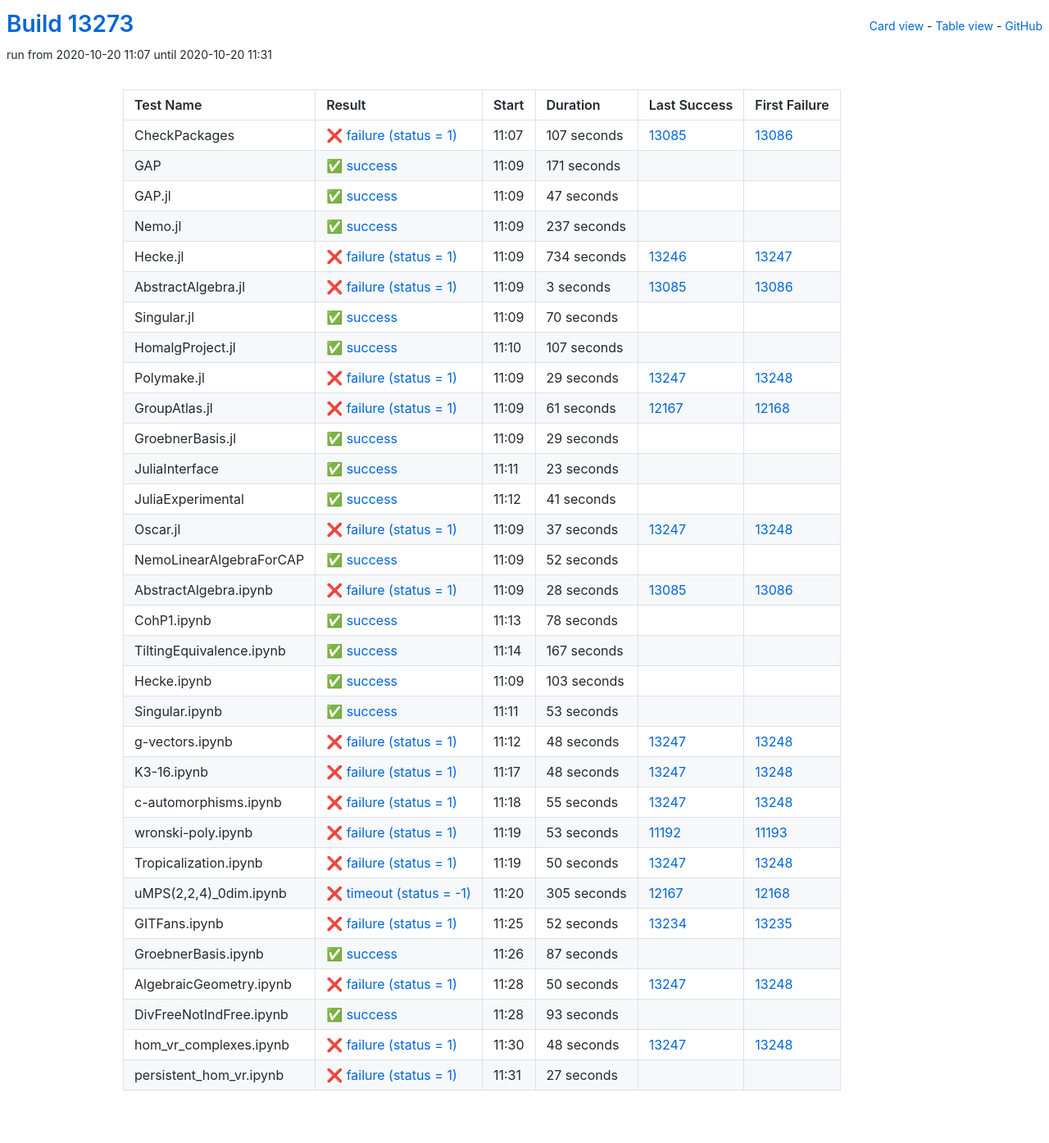
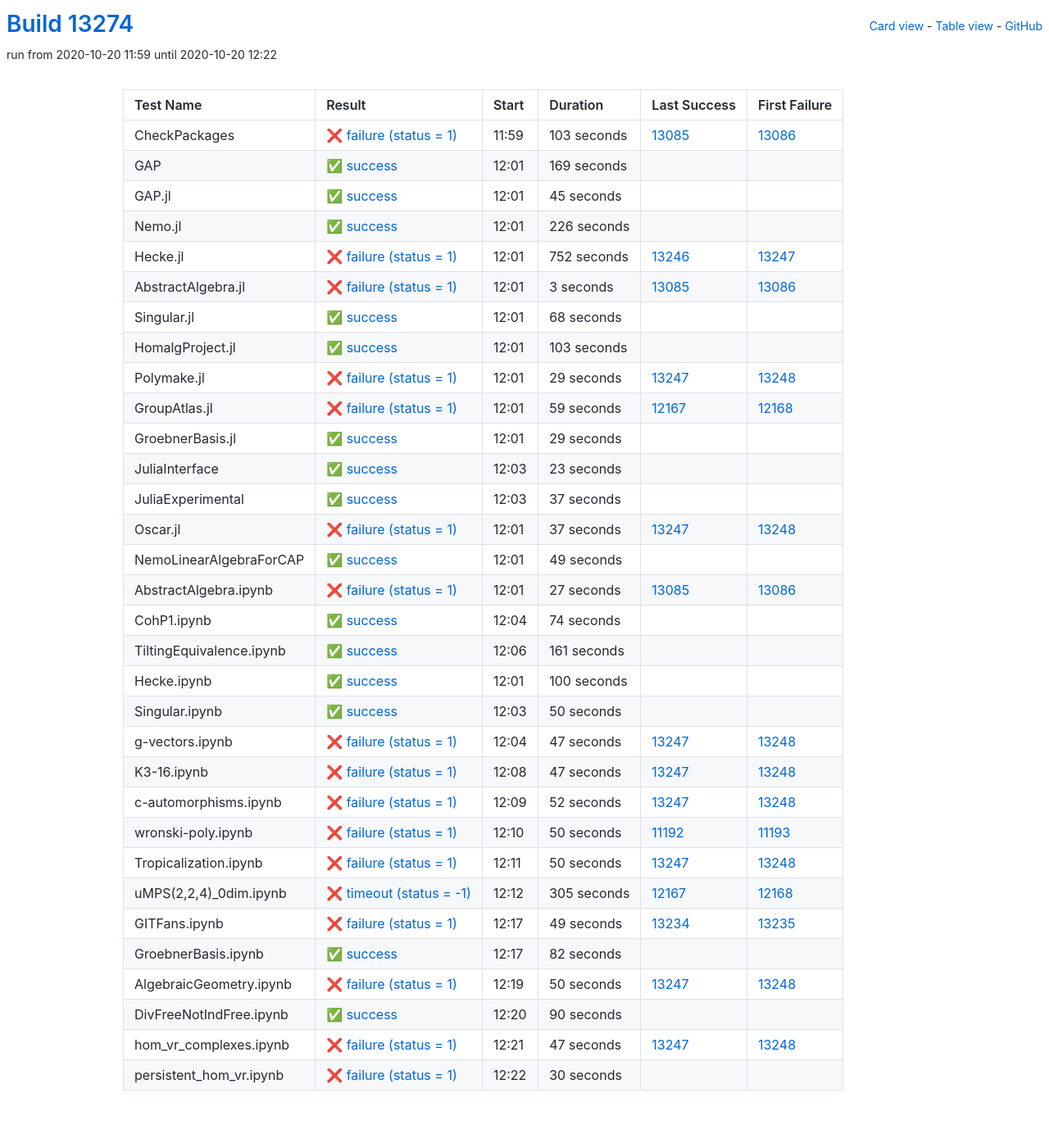
Before and after one commit to oscar-system/oscar-ci-status, a Jekyll site: the page built from table.html, in a window 1280 px wide. Shown: the whole page at 82% size. Built offline with Jekyll 4.4.1, drawn with Linux system fonts in a browser that asks for light colours.

Commit message:
Build #13274

```diff
--- a/_data/ci.yml
+++ b/_data/ci.yml
@@ -1,6 +1,6 @@
 ---
-build: 13273
-build_url: https://oscarci.mathematik.uni-kl.de/job/oscar/13273/
+build: 13274
+build_url: https://oscarci.mathematik.uni-kl.de/job/oscar/13274/
 job: oscar
 organization: oscar-system
 repo: oscar-ci-status
@@ -8,68 +8,68 @@
 tests:
 - name: CheckPackages
   id: checkpackages
-  log: https://oscarci.mathematik.uni-kl.de/job/oscar/13273/artifact/logs/build-13273/CheckPackages.log
-  start: 2020-10-20 11:07
+  log: https://oscarci.mathematik.uni-kl.de/job/oscar/13274/artifact/logs/build-13274/CheckPackages.log
+  start: 2020-10-20 11:59
   success: false
   exitcode: 1
   status: failure
-  duration: 107
+  duration: 103
   last_success: 13085
   last_success_url: https://oscarci.mathematik.uni-kl.de/job/oscar/13085/
   first_failure: 13086
   first_failure_url: https://oscarci.mathematik.uni-kl.de/job/oscar/13086/
 - name: GAP
   id: gap
-  log: https://oscarci.mathematik.uni-kl.de/job/oscar/13273/artifact/logs/build-13273/GAP.log
-  start: 2020-10-20 11:09
+  log: https://oscarci.mathematik.uni-kl.de/job/oscar/13274/artifact/logs/build-13274/GAP.log
+  start: 2020-10-20 12:01
   success: true
   exitcode: 0
   status: success
-  duration: 171
+  duration: 169
   last_success: false
   last_success_url:
   first_failure: false
   first_failure_url:
 - name: GAP.jl
   id: gap-jl
-  log: https://oscarci.mathematik.uni-kl.de/job/oscar/13273/artifact/logs/build-13273/GAP.jl.log
-  start: 2020-10-20 11:09
+  log: https://oscarci.mathematik.uni-kl.de/job/oscar/13274/artifact/logs/build-13274/GAP.jl.log
+  start: 2020-10-20 12:01
   success: true
   exitcode: 0
   status: success
-  duration: 47
+  duration: 45
   last_success: false
   last_success_url:
   first_failure: false
   first_failure_url:
 - name: Nemo.jl
   id: nemo-jl
-  log: https://oscarci.mathematik.uni-kl.de/job/oscar/13273/artifact/logs/build-13273/Nemo.jl.log
-  start: 2020-10-20 11:09
+  log: https://oscarci.mathematik.uni-kl.de/job/oscar/13274/artifact/logs/build-13274/Nemo.jl.log
+  start: 2020-10-20 12:01
   success: true
   exitcode: 0
   status: success
-  duration: 237
+  duration: 226
   last_success: false
   last_success_url:
   first_failure: false
   first_failure_url:
 - name: Hecke.jl
   id: hecke-jl
-  log: https://oscarci.mathematik.uni-kl.de/job/oscar/13273/artifact/logs/build-13273/Hecke.jl.log
-  start: 2020-10-20 11:09
+  log: https://oscarci.mathematik.uni-kl.de/job/oscar/13274/artifact/logs/build-13274/Hecke.jl.log
+  start: 2020-10-20 12:01
   success: false
   exitcode: 1
   status: failure
-  duration: 734
+  duration: 752
   last_success: 13246
   last_success_url: https://oscarci.mathematik.uni-kl.de/job/oscar/13246/
   first_failure: 13247
   first_failure_url: https://oscarci.mathematik.uni-kl.de/job/oscar/13247/
 - name: AbstractAlgebra.jl
   id: abstractalgebra-jl
-  log: https://oscarci.mathematik.uni-kl.de/job/oscar/13273/artifact/logs/build-13273/AbstractAlgebra.jl.log
-  start: 2020-10-20 11:09
+  log: https://oscarci.mathematik.uni-kl.de/job/oscar/13274/artifact/logs/build-13274/AbstractAlgebra.jl.log
+  start: 2020-10-20 12:01
   success: false
   exitcode: 1
   status: failure
@@ -80,32 +80,32 @@
   first_failure_url: https://oscarci.mathematik.uni-kl.de/job/oscar/13086/
 - name: Singular.jl
   id: singular-jl
-  log: https://oscarci.mathematik.uni-kl.de/job/oscar/13273/artifact/logs/build-13273/Singular.jl.log
-  start: 2020-10-20 11:09
+  log: https://oscarci.mathematik.uni-kl.de/job/oscar/13274/artifact/logs/build-13274/Singular.jl.log
+  start: 2020-10-20 12:01
   success: true
   exitcode: 0
   status: success
-  duration: 70
+  duration: 68
   last_success: false
   last_success_url:
   first_failure: false
   first_failure_url:
 - name: HomalgProject.jl
   id: homalgproject-jl
-  log: https://oscarci.mathematik.uni-kl.de/job/oscar/13273/artifact/logs/build-13273/HomalgProject.jl.log
-  start: 2020-10-20 11:10
+  log: https://oscarci.mathematik.uni-kl.de/job/oscar/13274/artifact/logs/build-13274/HomalgProject.jl.log
+  start: 2020-10-20 12:01
   success: true
   exitcode: 0
   status: success
-  duration: 107
+  duration: 103
   last_success: false
   last_success_url:
   first_failure: false
   first_failure_url:
 - name: Polymake.jl
   id: polymake-jl
-  log: https://oscarci.mathematik.uni-kl.de/job/oscar/13273/artifact/logs/build-13273/Polymake.jl.log
-  start: 2020-10-20 11:09
+  log: https://oscarci.mathematik.uni-kl.de/job/oscar/13274/artifact/logs/build-13274/Polymake.jl.log
+  start: 2020-10-20 12:01
   success: false
   exitcode: 1
   status: failure
@@ -116,20 +116,20 @@
   first_failure_url: https://oscarci.mathematik.uni-kl.de/job/oscar/13248/
 - name: GroupAtlas.jl
   id: groupatlas-jl
-  log: https://oscarci.mathematik.uni-kl.de/job/oscar/13273/artifact/logs/build-13273/GroupAtlas.jl.log
-  start: 2020-10-20 11:09
+  log: https://oscarci.mathematik.uni-kl.de/job/oscar/13274/artifact/logs/build-13274/GroupAtlas.jl.log
+  start: 2020-10-20 12:01
   success: false
   exitcode: 1
   status: failure
-  duration: 61
+  duration: 59
   last_success: 12167
   last_success_url: https://oscarci.mathematik.uni-kl.de/job/oscar/12167/
   first_failure: 12168
   first_failure_url: https://oscarci.mathematik.uni-kl.de/job/oscar/12168/
 - name: GroebnerBasis.jl
   id: groebnerbasis-jl
-  log: https://oscarci.mathematik.uni-kl.de/job/oscar/13273/artifact/logs/build-13273/GroebnerBasis.jl.log
-  start: 2020-10-20 11:09
+  log: https://oscarci.mathematik.uni-kl.de/job/oscar/13274/artifact/logs/build-13274/GroebnerBasis.jl.log
+  start: 2020-10-20 12:01
   success: true
   exitcode: 0
   status: success
@@ -140,8 +140,8 @@
   first_failure_url:
 - name: JuliaInterface
   id: juliainterface
-  log: https://oscarci.mathematik.uni-kl.de/job/oscar/13273/artifact/logs/build-13273/JuliaInterface.log
-  start: 2020-10-20 11:11
+  log: https://oscarci.mathematik.uni-kl.de/job/oscar/13274/artifact/logs/build-13274/JuliaInterface.log
+  start: 2020-10-20 12:03
   success: true
   exitcode: 0
   status: success
@@ -152,20 +152,20 @@
   first_failure_url:
 - name: JuliaExperimental
   id: juliaexperimental
-  log: https://oscarci.mathematik.uni-kl.de/job/oscar/13273/artifact/logs/build-13273/JuliaExperimental.log
-  start: 2020-10-20 11:12
+  log: https://oscarci.mathematik.uni-kl.de/job/oscar/13274/artifact/logs/build-13274/JuliaExperimental.log
+  start: 2020-10-20 12:03
   success: true
   exitcode: 0
   status: success
-  duration: 41
+  duration: 37
   last_success: false
   last_success_url:
   first_failure: false
   first_failure_url:
 - name: Oscar.jl
   id: oscar-jl
-  log: https://oscarci.mathematik.uni-kl.de/job/oscar/13273/artifact/logs/build-13273/Oscar.jl.log
-  start: 2020-10-20 11:09
+  log: https://oscarci.mathematik.uni-kl.de/job/oscar/13274/artifact/logs/build-13274/Oscar.jl.log
+  start: 2020-10-20 12:01
   success: false
   exitcode: 1
   status: failure
@@ -176,128 +176,128 @@
   first_failure_url: https://oscarci.mathematik.uni-kl.de/job/oscar/13248/
 - name: NemoLinearAlgebraForCAP
   id: nemolinearalgebraforcap
-  log: https://oscarci.mathematik.uni-kl.de/job/oscar/13273/artifact/logs/build-13273/NemoLinearAlgebraForCAP.log
-  start: 2020-10-20 11:09
+  log: https://oscarci.mathematik.uni-kl.de/job/oscar/13274/artifact/logs/build-13274/NemoLinearAlgebraForCAP.log
+  start: 2020-10-20 12:01
   success: true
   exitcode: 0
   status: success
-  duration: 52
+  duration: 49
   last_success: false
   last_success_url:
   first_failure: false
   first_failure_url:
 - name: AbstractAlgebra.ipynb
   id: abstractalgebra-ipynb
-  log: https://oscarci.mathematik.uni-kl.de/job/oscar/13273/artifact/logs/build-13273/AbstractAlgebra.ipynb.log
-  start: 2020-10-20 11:09
+  log: https://oscarci.mathematik.uni-kl.de/job/oscar/13274/artifact/logs/build-13274/AbstractAlgebra.ipynb.log
+  start: 2020-10-20 12:01
   success: false
   exitcode: 1
   status: failure
-  duration: 28
+  duration: 27
   last_success: 13085
   last_success_url: https://oscarci.mathematik.uni-kl.de/job/oscar/13085/
   first_failure: 13086
   first_failure_url: https://oscarci.mathematik.uni-kl.de/job/oscar/13086/
 - name: CohP1.ipynb
   id: cohp1-ipynb
-  log: https://oscarci.mathematik.uni-kl.de/job/oscar/13273/artifact/logs/build-13273/CohP1.ipynb.log
-  start: 2020-10-20 11:13
+  log: https://oscarci.mathematik.uni-kl.de/job/oscar/13274/artifact/logs/build-13274/CohP1.ipynb.log
+  start: 2020-10-20 12:04
   success: true
   exitcode: 0
   status: success
-  duration: 78
+  duration: 74
   last_success: false
   last_success_url:
   first_failure: false
   first_failure_url:
 - name: TiltingEquivalence.ipynb
   id: tiltingequivalence-ipynb
-  log: https://oscarci.mathematik.uni-kl.de/job/oscar/13273/artifact/logs/build-13273/TiltingEquivalence.ipynb.log
-  start: 2020-10-20 11:14
+  log: https://oscarci.mathematik.uni-kl.de/job/oscar/13274/artifact/logs/build-13274/TiltingEquivalence.ipynb.log
+  start: 2020-10-20 12:06
   success: true
   exitcode: 0
   status: success
-  duration: 167
+  duration: 161
   last_success: false
   last_success_url:
   first_failure: false
   first_failure_url:
 - name: Hecke.ipynb
   id: hecke-ipynb
-  log: https://oscarci.mathematik.uni-kl.de/job/oscar/13273/artifact/logs/build-13273/Hecke.ipynb.log
-  start: 2020-10-20 11:09
+  log: https://oscarci.mathematik.uni-kl.de/job/oscar/13274/artifact/logs/build-13274/Hecke.ipynb.log
+  start: 2020-10-20 12:01
   success: true
   exitcode: 0
   status: success
-  duration: 103
+  duration: 100
   last_success: false
   last_success_url:
   first_failure: false
   first_failure_url:
 - name: Singular.ipynb
   id: singular-ipynb
-  log: https://oscarci.mathematik.uni-kl.de/job/oscar/13273/artifact/logs/build-13273/Singular.ipynb.log
-  start: 2020-10-20 11:11
+  log: https://oscarci.mathematik.uni-kl.de/job/oscar/13274/artifact/logs/build-13274/Singular.ipynb.log
+  start: 2020-10-20 12:03
   success: true
   exitcode: 0
   status: success
-  duration: 53
+  duration: 50
   last_success: false
   last_success_url:
   first_failure: false
   first_failure_url:
 - name: g-vectors.ipynb
   id: g-vectors-ipynb
-  log: https://oscarci.mathematik.uni-kl.de/job/oscar/13273/artifact/logs/build-13273/g-vectors.ipynb.log
-  start: 2020-10-20 11:12
+  log: https://oscarci.mathematik.uni-kl.de/job/oscar/13274/artifact/logs/build-13274/g-vectors.ipynb.log
+  start: 2020-10-20 12:04
   success: false
   exitcode: 1
   status: failure
-  duration: 48
+  duration: 47
   last_success: 13247
   last_success_url: https://oscarci.mathematik.uni-kl.de/job/oscar/13247/
   first_failure: 13248
   first_failure_url: https://oscarci.mathematik.uni-kl.de/job/oscar/13248/
 - name: K3-16.ipynb
   id: k3-16-ipynb
-  log: https://oscarci.mathematik.uni-kl.de/job/oscar/13273/artifact/logs/build-13273/K3-16.ipynb.log
-  start: 2020-10-20 11:17
+  log: https://oscarci.mathematik.uni-kl.de/job/oscar/13274/artifact/logs/build-13274/K3-16.ipynb.log
+  start: 2020-10-20 12:08
   success: false
   exitcode: 1
   status: failure
-  duration: 48
+  duration: 47
   last_success: 13247
   last_success_url: https://oscarci.mathematik.uni-kl.de/job/oscar/13247/
   first_failure: 13248
   first_failure_url: https://oscarci.mathematik.uni-kl.de/job/oscar/13248/
 - name: c-automorphisms.ipynb
   id: c-automorphisms-ipynb
-  log: https://oscarci.mathematik.uni-kl.de/job/oscar/13273/artifact/logs/build-13273/c-automorphisms.ipynb.log
-  start: 2020-10-20 11:18
+  log: https://oscarci.mathematik.uni-kl.de/job/oscar/13274/artifact/logs/build-13274/c-automorphisms.ipynb.log
+  start: 2020-10-20 12:09
   success: false
   exitcode: 1
   status: failure
-  duration: 55
+  duration: 52
   last_success: 13247
   last_success_url: https://oscarci.mathematik.uni-kl.de/job/oscar/13247/
   first_failure: 13248
   first_failure_url: https://oscarci.mathematik.uni-kl.de/job/oscar/13248/
 - name: wronski-poly.ipynb
   id: wronski-poly-ipynb
-  log: https://oscarci.mathematik.uni-kl.de/job/oscar/13273/artifact/logs/build-13273/wronski-poly.ipynb.log
-  start: 2020-10-20 11:19
+  log: https://oscarci.mathematik.uni-kl.de/job/oscar/13274/artifact/logs/build-13274/wronski-poly.ipynb.log
+  start: 2020-10-20 12:10
   success: false
   exitcode: 1
   status: failure
-  duration: 53
+  duration: 50
   last_success: 11192
   last_success_url: https://oscarci.mathematik.uni-kl.de/job/oscar/11192/
   first_failure: 11193
   first_failure_url: https://oscarci.mathematik.uni-kl.de/job/oscar/11193/
 - name: Tropicalization.ipynb
   id: tropicalization-ipynb
-  log: https://oscarci.mathematik.uni-kl.de/job/oscar/13273/artifact/logs/build-13273/Tropicalization.ipynb.log
-  start: 2020-10-20 11:19
+  log: https://oscarci.mathematik.uni-kl.de/job/oscar/13274/artifact/logs/build-13274/Tropicalization.ipynb.log
+  start: 2020-10-20 12:11
   success: false
   exitcode: 1
   status: failure
@@ -308,8 +308,8 @@
   first_failure_url: https://oscarci.mathematik.uni-kl.de/job/oscar/13248/
 - name: uMPS(2,2,4)_0dim.ipynb
   id: umps-2-2-4-0dim-ipynb
-  log: https://oscarci.mathematik.uni-kl.de/job/oscar/13273/artifact/logs/build-13273/uMPS-2-2-4-_0dim.ipynb.log
-  start: 2020-10-20 11:20
+  log: https://oscarci.mathematik.uni-kl.de/job/oscar/13274/artifact/logs/build-13274/uMPS-2-2-4-_0dim.ipynb.log
+  start: 2020-10-20 12:12
   success: false
   exitcode: -1
   status: timeout
@@ -320,32 +320,32 @@
   first_failure_url: https://oscarci.mathematik.uni-kl.de/job/oscar/12168/
 - name: GITFans.ipynb
   id: gitfans-ipynb
-  log: https://oscarci.mathematik.uni-kl.de/job/oscar/13273/artifact/logs/build-13273/GITFans.ipynb.log
-  start: 2020-10-20 11:25
+  log: https://oscarci.mathematik.uni-kl.de/job/oscar/13274/artifact/logs/build-13274/GITFans.ipynb.log
+  start: 2020-10-20 12:17
   success: false
   exitcode: 1
   status: failure
-  duration: 52
+  duration: 49
   last_success: 13234
   last_success_url: https://oscarci.mathematik.uni-kl.de/job/oscar/13234/
   first_failure: 13235
   first_failure_url: https://oscarci.mathematik.uni-kl.de/job/oscar/13235/
 - name: GroebnerBasis.ipynb
   id: groebnerbasis-ipynb
-  log: https://oscarci.mathematik.uni-kl.de/job/oscar/13273/artifact/logs/build-13273/GroebnerBasis.ipynb.log
-  start: 2020-10-20 11:26
+  log: https://oscarci.mathematik.uni-kl.de/job/oscar/13274/artifact/logs/build-13274/GroebnerBasis.ipynb.log
+  start: 2020-10-20 12:17
   success: true
   exitcode: 0
   status: success
-  duration: 87
+  duration: 82
   last_success: false
   last_success_url:
   first_failure: false
   first_failure_url:
 - name: AlgebraicGeometry.ipynb
   id: algebraicgeometry-ipynb
-  log: https://oscarci.mathematik.uni-kl.de/job/oscar/13273/artifact/logs/build-13273/AlgebraicGeometry.ipynb.log
-  start: 2020-10-20 11:28
+  log: https://oscarci.mathematik.uni-kl.de/job/oscar/13274/artifact/logs/build-13274/AlgebraicGeometry.ipynb.log
+  start: 2020-10-20 12:19
   success: false
   exitcode: 1
   status: failure
@@ -356,36 +356,36 @@
   first_failure_url: https://oscarci.mathematik.uni-kl.de/job/oscar/13248/
 - name: DivFreeNotIndFree.ipynb
   id: divfreenotindfree-ipynb
-  log: https://oscarci.mathematik.uni-kl.de/job/oscar/13273/artifact/logs/build-13273/DivFreeNotIndFree.ipynb.log
-  start: 2020-10-20 11:28
+  log: https://oscarci.mathematik.uni-kl.de/job/oscar/13274/artifact/logs/build-13274/DivFreeNotIndFree.ipynb.log
+  start: 2020-10-20 12:20
   success: true
   exitcode: 0
   status: success
-  duration: 93
+  duration: 90
   last_success: false
   last_success_url:
   first_failure: false
   first_failure_url:
 - name: hom_vr_complexes.ipynb
   id: hom-vr-complexes-ipynb
-  log: https://oscarci.mathematik.uni-kl.de/job/oscar/13273/artifact/logs/build-13273/hom_vr_complexes.ipynb.log
-  start: 2020-10-20 11:30
+  log: https://oscarci.mathematik.uni-kl.de/job/oscar/13274/artifact/logs/build-13274/hom_vr_complexes.ipynb.log
+  start: 2020-10-20 12:21
   success: false
   exitcode: 1
   status: failure
-  duration: 48
+  duration: 47
   last_success: 13247
   last_success_url: https://oscarci.mathematik.uni-kl.de/job/oscar/13247/
   first_failure: 13248
   first_failure_url: https://oscarci.mathematik.uni-kl.de/job/oscar/13248/
 - name: persistent_hom_vr.ipynb
   id: persistent-hom-vr-ipynb
-  log: https://oscarci.mathematik.uni-kl.de/job/oscar/13273/artifact/logs/build-13273/persistent_hom_vr.ipynb.log
-  start: 2020-10-20 11:31
+  log: https://oscarci.mathematik.uni-kl.de/job/oscar/13274/artifact/logs/build-13274/persistent_hom_vr.ipynb.log
+  start: 2020-10-20 12:22
   success: false
   exitcode: 1
   status: failure
-  duration: 27
+  duration: 30
   last_success: false
   last_success_url:
   first_failure: false
```
Also changed, not shown: README.md.
